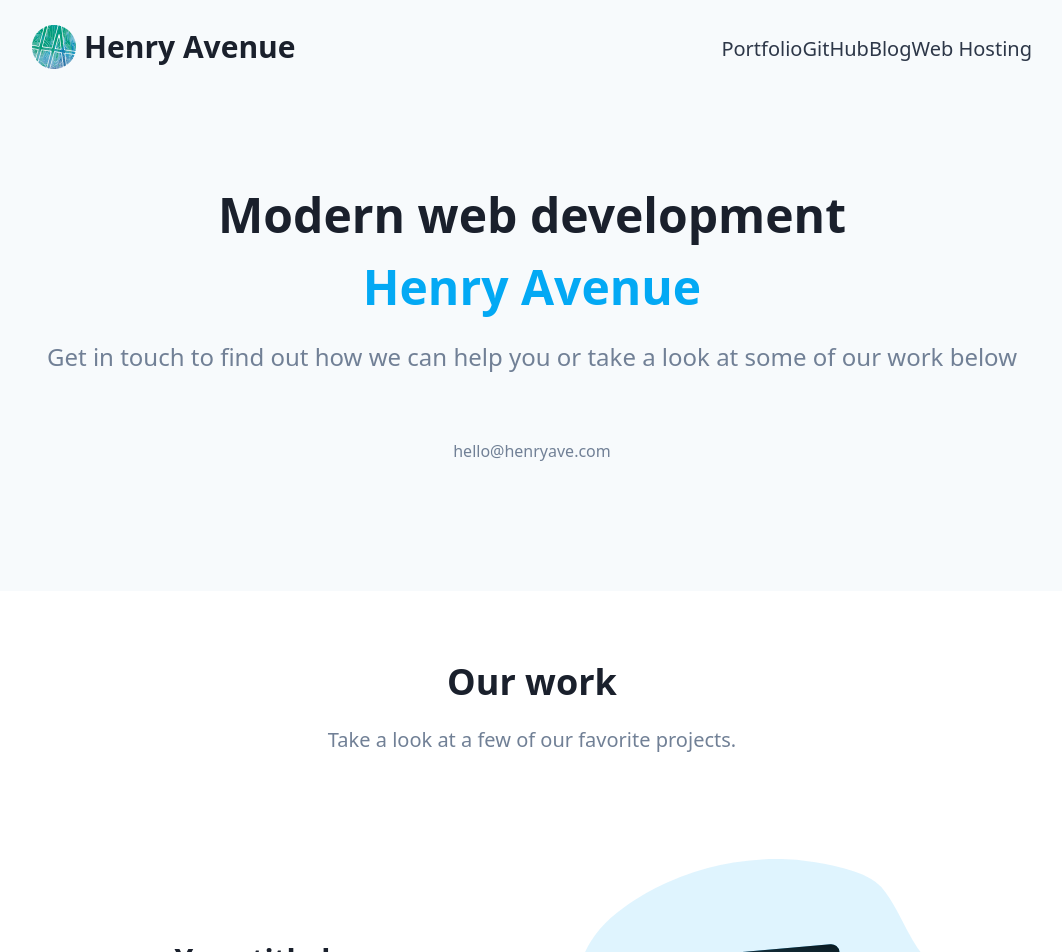
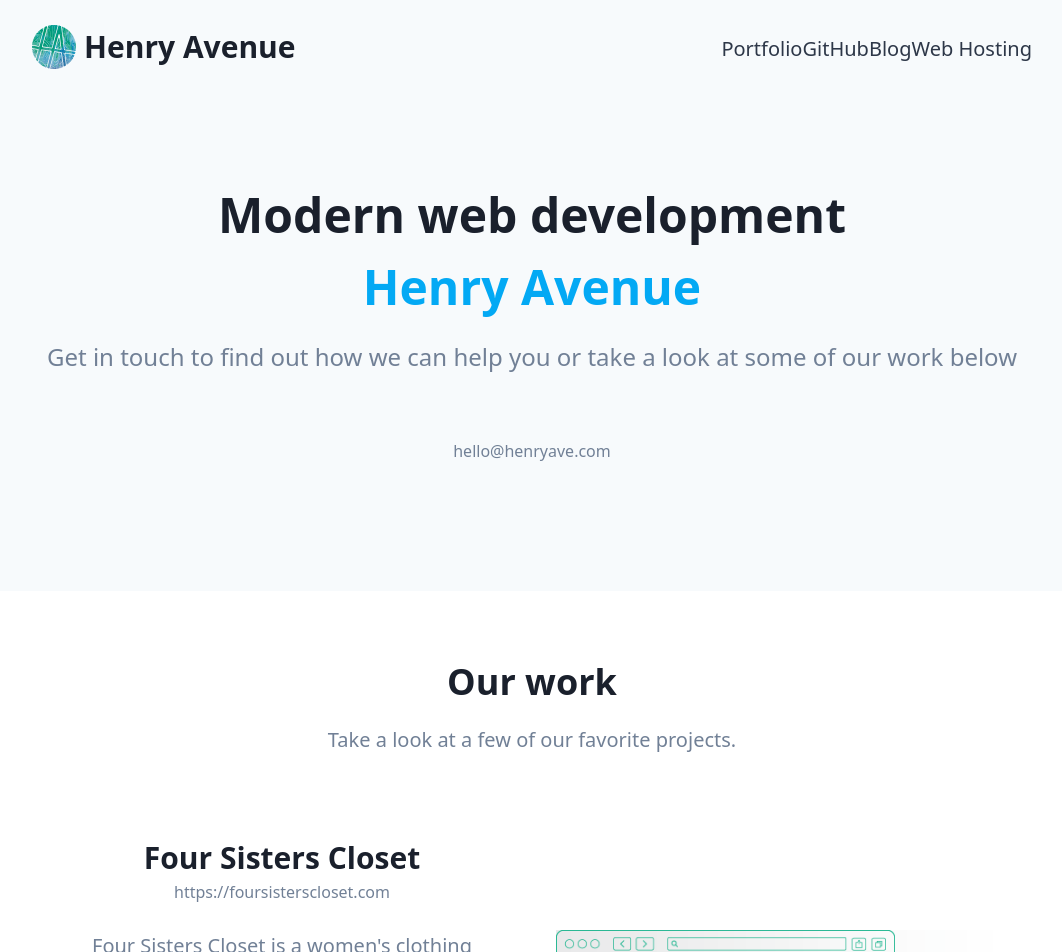
Before and after one commit to rt3me/nextjs-henryave.com, a Next.js app: page / in a window 1280 px wide. Shown: the top 952 px of the page, without its empty margins (108-1170 px from the left). Built offline with nearby package versions, Linux system fonts and the light colour scheme.

Commit message:
Added four sisters project

```diff
--- a/src/templates/VerticalFeatures.tsx
+++ b/src/templates/VerticalFeatures.tsx
@@ -8,10 +8,11 @@
     id="portfolio"
   >
     <VerticalFeatureRow
-      title="Your title here"
-      description="Lorem ipsum dolor sit amet, consectetur adipiscing elit. Suspendisse bibendum, nunc non posuere consectetur, justo erat semper enim, non hendrerit dui odio id enim."
-      image="/assets/images/feature.svg"
-      imageAlt="First feature alt text"
+      title="Four Sisters Closet"
+      description="Four Sisters Closet is a women's clothing boutique operating exclusively online. They offer affordable clothing and accessories. Previously, the boutique shop used a free website provided by a credit card processor. The site was visually unappealing, performed slowly, and had poor SEO. Four Sisters Closet decided to ask Henry Avenue to build a new site on the Shopify platform."
+      link="https://foursisterscloset.com"
+      image="/assets/images/four-sisters-project-small.png"
+      imageAlt="Four Sisters Closet website"
     />
     <VerticalFeatureRow
       title="Your title here"
```
Also changed, not shown: public/assets/images/four-sisters-project-small.png (added).
